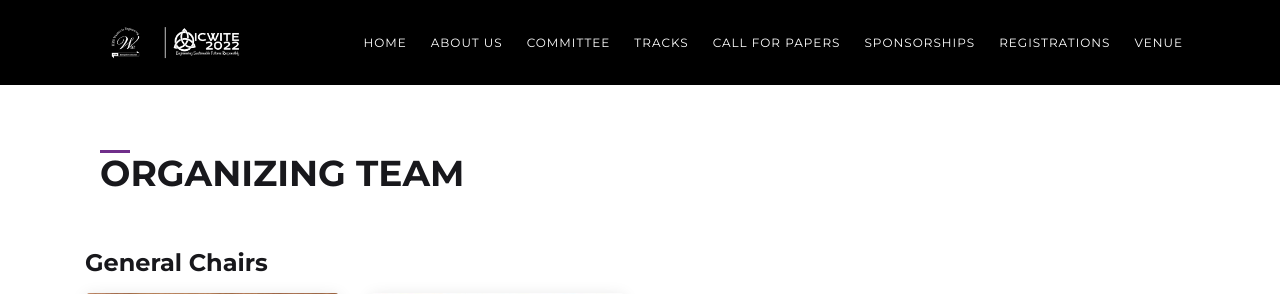
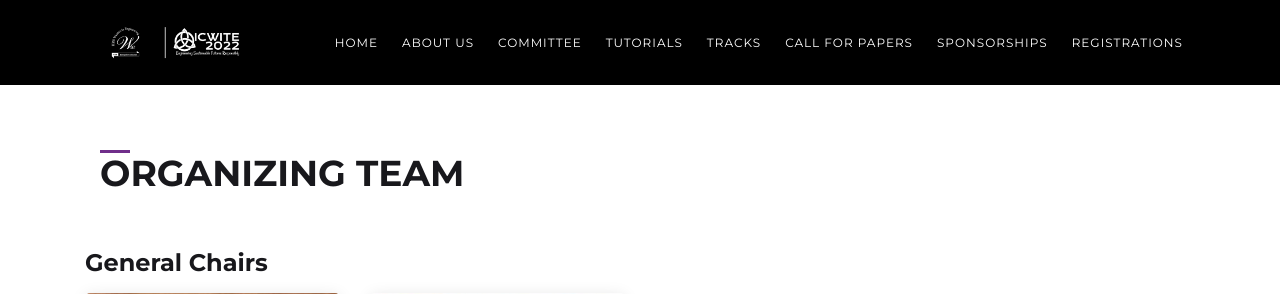
Before and after one commit to KetanKeshav/ICWITE, a PHP site: page /oc.php in a window 1280 px wide. Shown: the top 294 px of the page. Run offline with PHP 8.4, Linux system fonts and the light colour scheme; some web fonts are replaced.

Commit message:
Updated Navbar

```diff
--- a/includes/navbar.php
+++ b/includes/navbar.php
@@ -15,42 +15,26 @@
                 <li class="nav-item">
                     <a class="nav-link" href="index.php#aboutus">ABOUT US</a>
                 </li>
-                <!--
-                    <li class="nav-item">
-                    <a class="nav-link " href="#speakers">Speakers</a>
-                    </li>
-                -->
                 <li class="nav-item">
                     <a class="nav-link " href="oc.php">COMMITTEE</a>
                 </li>
-                <!--
+
                     <li class="nav-item">
-                    <a class="nav-link" href="#schedule">Schedule</a>
+                    <a class="nav-link" href="https://attend.ieee.org/icwite-2022/#">Tutorials</a>
                     </li>
-                -->
+
                 <li class="nav-item">
                     <a class="nav-link" href="tracks.php">TRACKS</a>
                 </li>
                 <li class="nav-item">
                     <a class="nav-link" href="papers.php">CALL FOR PAPERS</a>
                 </li>
-                <!--
-                    <li class="nav-item">
-                    <a class="nav-link" href="#schedule">Submissions</a>
-                    </li>
-                    <li class="nav-item">
-                    <a class="nav-link" href="#schedule">Accepted Papers</a>
-                    </li>
-                -->
                 <li class="nav-item">
                     <a class="nav-link" href="index.php#sponsorship">SPONSORSHIPS</a>
                 </li>
                 <li class="nav-item">
                     <a class="nav-link " href="index.php#registrations" target="blank">REGISTRATIONS</a>
                 </li>
-                <li class="nav-item">
-                    <a class="nav-link " href="venue.php" target="blank">VENUE</a>
-                </li>
         </div>
     </div>
 </header>
```
